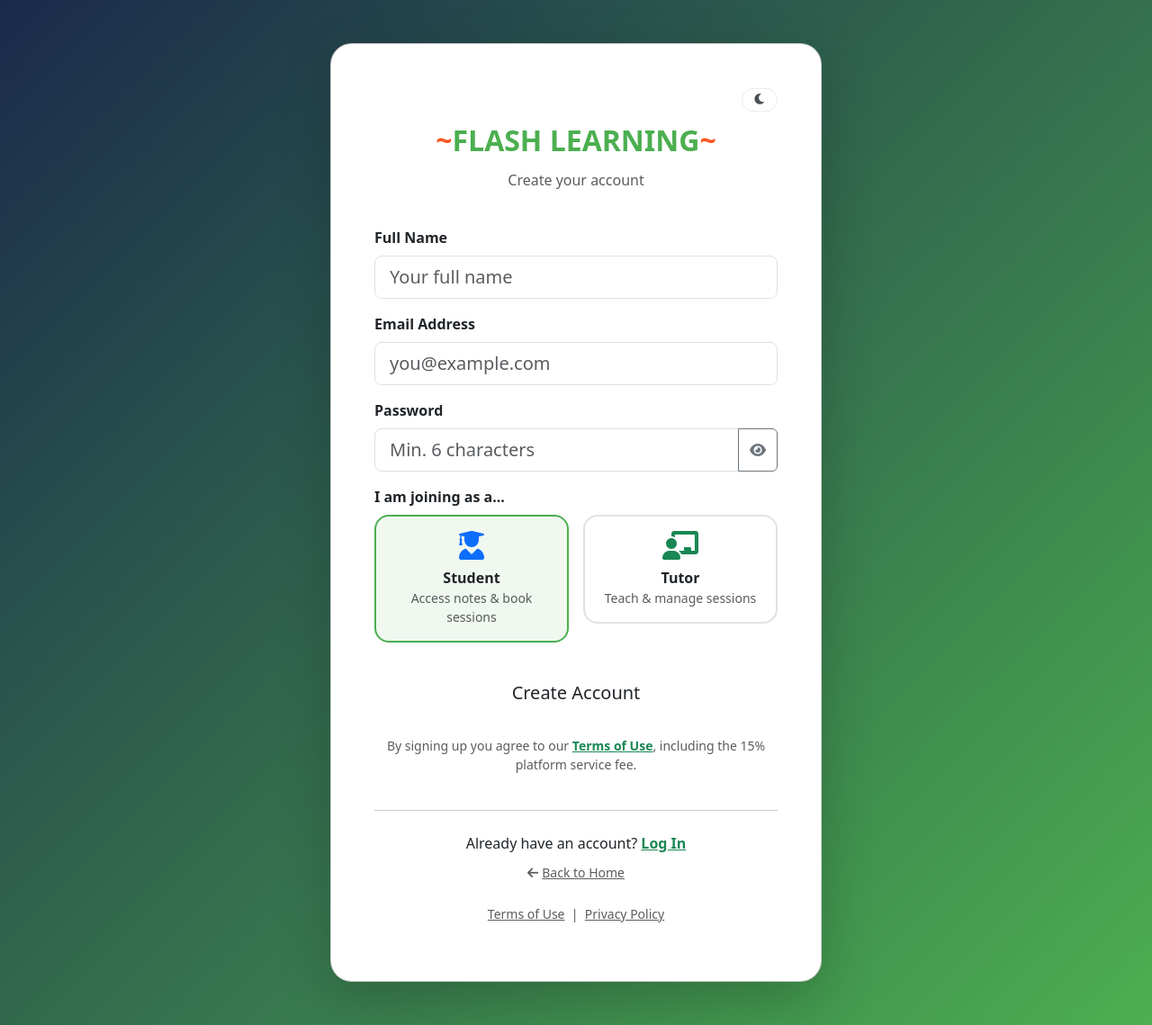
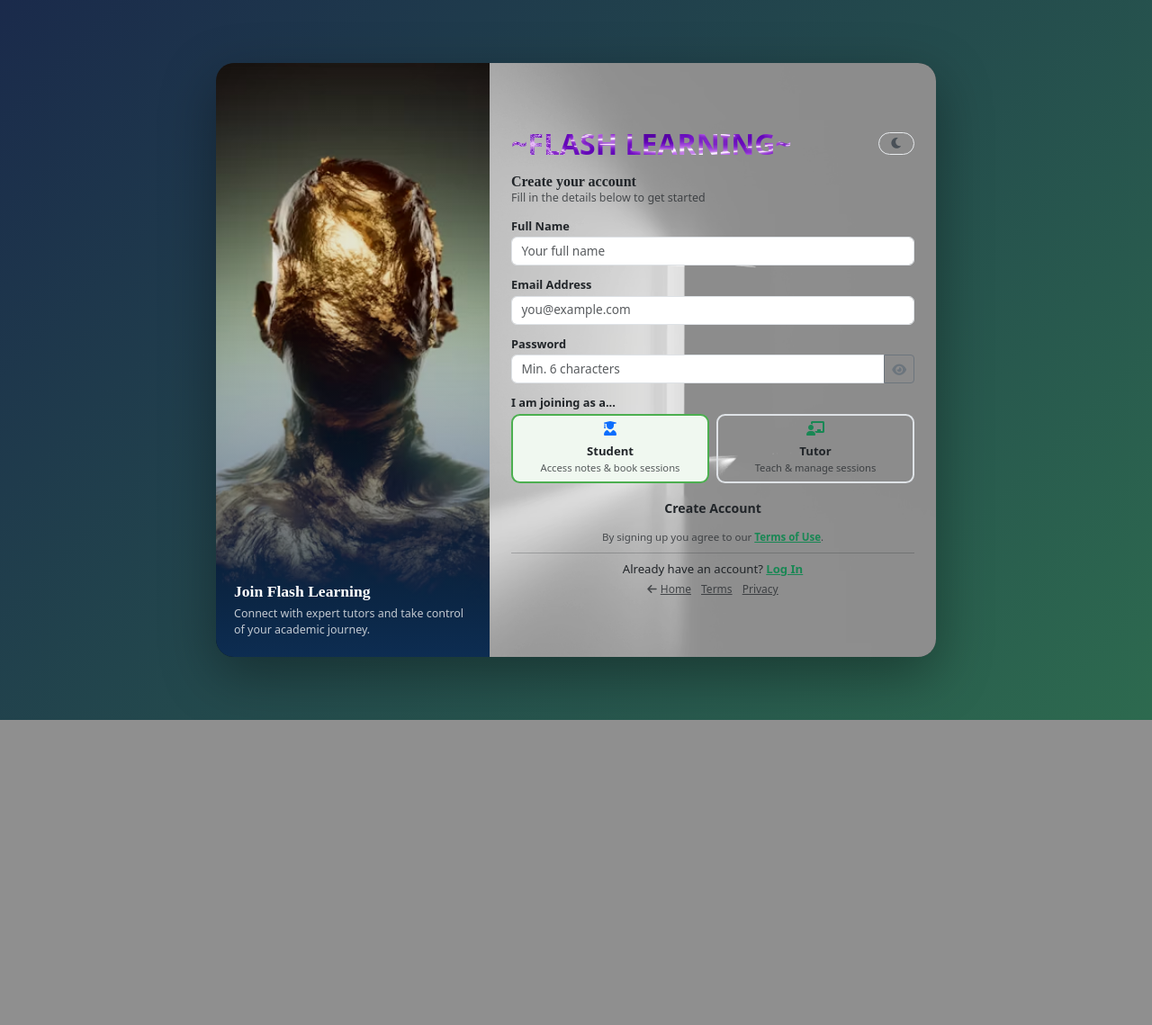
Before and after one commit to FLASH-TAIGA/BSC_Project, a PHP site: page /signup.html in a window 1280 px wide. Shown: the whole page at 90% size. After the commit the page ends 800 px from the top, so only its background shows below. Run offline with PHP 8.4, Linux system fonts and the light colour scheme.

Commit message:
new logs

```diff
--- a/dashboard-admin.html
+++ b/dashboard-admin.html
@@ -11,8 +11,8 @@
     <title>FL - Admin Dashboard</title>
     <style>
         .sidebar{min-height:100vh;background:#212529;width:250px;position:fixed;top:0;left:0;z-index:100;}
-        .sidebar .brand{color:#ffc107;font-size:1.3rem;font-weight:700;padding:1.5rem;border-bottom:1px solid rgba(255,255,255,0.1);}
-        .sidebar .brand span{color:#FF5722;}
+        .sidebar .brand{font-size:2rem;font-weight:700;padding:1.5rem;border-bottom:1px solid rgba(255,255,255,0.1);background:url('image/photo-1742869028491-7cc55dd8e213.avif') center/cover;background-clip:text;-webkit-background-clip:text;color:transparent;-webkit-text-fill-color:transparent;animation:animateLogo 10s linear infinite;}
+        @keyframes animateLogo{to{background-position:-200px;}}
         .sidebar .nav-link{color:rgba(255,255,255,0.75);padding:0.85rem 1.5rem;border-radius:0.5rem;margin:0.2rem 0.75rem;transition:all 0.2s;}
         .sidebar .nav-link:hover,.sidebar .nav-link.active{background:rgba(255,193,7,0.15);color:#ffc107;}
         .sidebar .nav-link i{width:20px;}
--- a/dashboard-student.html
+++ b/dashboard-student.html
@@ -9,8 +9,8 @@
     <title>FL - Student Dashboard</title>
     <style>
         .sidebar{min-height:100vh;background:#1a2a4b;width:250px;position:fixed;top:0;left:0;z-index:100;}
-        .sidebar .brand{color:#4CAF50;font-size:1.3rem;font-weight:700;padding:1.5rem;border-bottom:1px solid rgba(255,255,255,0.1);}
-        .sidebar .brand span{color:#FF5722;}
+        .sidebar .brand{font-size:1.7rem;font-weight:700;padding:1.5rem;border-bottom:1px solid rgba(255,255,255,0.1);background:url('image/photo-1742869028491-7cc55dd8e213.avif') center/cover;background-clip:text;-webkit-background-clip:text;color:transparent;-webkit-text-fill-color:transparent;animation:animateLogo 10s linear infinite;}
+        @keyframes animateLogo{to{background-position:-200px;}}
         .sidebar .nav-link{color:rgba(255,255,255,0.75);padding:0.85rem 1.5rem;border-radius:0.5rem;margin:0.2rem 0.75rem;transition:all 0.2s;}
         .sidebar .nav-link:hover,.sidebar .nav-link.active{background:rgba(76,175,80,0.2);color:#4CAF50;}
         .sidebar .nav-link i{width:20px;}
--- a/dashboard-tutor.html
+++ b/dashboard-tutor.html
@@ -8,9 +8,10 @@
     <link rel="stylesheet" href="libs/fontawesome/css/all.min.css">
     <title>FL - Tutor Dashboard</title>
     <style>
+
         .sidebar{min-height:100vh;background:#0f3460;width:250px;position:fixed;top:0;left:0;z-index:100;}
-        .sidebar .brand{color:#e94560;font-size:1.3rem;font-weight:700;padding:1.5rem;border-bottom:1px solid rgba(255,255,255,0.1);}
-        .sidebar .brand span{color:#4CAF50;}
+        .sidebar .brand{font-size:2rem;font-weight:700;padding:1.5rem;border-bottom:1px solid rgba(255,255,255,0.1);background:url('image/photo-1742869028491-7cc55dd8e213.avif') center/cover;background-clip:text;-webkit-background-clip:text;color:transparent;-webkit-text-fill-color:transparent;animation:animateLogo 10s linear infinite;}
+        @keyframes animateLogo{to{background-position:-200px;}}
         .sidebar .nav-link{color:rgba(255,255,255,0.75);padding:0.85rem 1.5rem;border-radius:0.5rem;margin:0.2rem 0.75rem;transition:all 0.2s;}
         .sidebar .nav-link:hover,.sidebar .nav-link.active{background:rgba(233,69,96,0.2);color:#e94560;}
         .sidebar .nav-link i{width:20px;}
--- a/flashlearn.sql
+++ b/flashlearn.sql
@@ -116,7 +116,7 @@ INSERT IGNORE INTO materials (title, subject, type, filename, uploaded_by) VALUE
 -- ============================================================
 INSERT IGNORE INTO users (id, name, email, password, role) VALUES
 (101, 'Dr. Amara Nkosi',      'amara.nkosi@flashlearn.edu',      '$2y$10$92IXUNpkjO0rOQ5byMi.Ye4oKoEa3Ro9llC/.og/at2.uheWG/igi', 'tutor'),
-(102, 'Prof. Jean-Paul Mbeki','jeanpaul.mbeki@flashlearn.edu',   '$2y$10$92IXUNpkjO0rOQ5byMi.Ye4oKoEa3Ro9llC/.og/at2.uheWG/igi', 'tutor'),
+(102, 'Prof. Jean-Paul Mbeki','how ',   '$2y$10$92IXUNpkjO0rOQ5byMi.Ye4oKoEa3Ro9llC/.og/at2.uheWG/igi', 'tutor'),
 (103, 'Dr. Fatima Ouedraogo', 'fatima.ouedraogo@flashlearn.edu', '$2y$10$92IXUNpkjO0rOQ5byMi.Ye4oKoEa3Ro9llC/.og/at2.uheWG/igi', 'tutor'),
 (104, 'Mr. Kwame Asante',     'kwame.asante@flashlearn.edu',     '$2y$10$92IXUNpkjO0rOQ5byMi.Ye4oKoEa3Ro9llC/.og/at2.uheWG/igi', 'tutor'),
 (105, 'Dr. Chioma Eze',       'chioma.eze@flashlearn.edu',       '$2y$10$92IXUNpkjO0rOQ5byMi.Ye4oKoEa3Ro9llC/.og/at2.uheWG/igi', 'tutor'),
--- a/index.html
+++ b/index.html
@@ -11,8 +11,8 @@
     <title>Flash Learning - Welcome</title>
     <style>
         .splash-wrapper { min-height: 100vh; background: linear-gradient(135deg, #1a2a4b 0%, #2d6a4f 100%); display: flex; flex-direction: column; align-items: center; justify-content: center; text-align: center; padding: 2rem; position: relative; }
-        .splash-logo { font-size: 3rem; font-weight: 700; color: #4CAF50; }
-        .splash-logo span { color: #FF5722; }
+        .splash-logo { font-size: 3rem; font-weight: 700; display: inline-block; background: url('image/photo-1742869028491-7cc55dd8e213.avif') center/cover; background-clip: text; -webkit-background-clip: text; color: transparent; -webkit-text-fill-color: transparent; animation: animateLogo 10s linear infinite; }
+        @keyframes animateLogo { to { background-position: -200px; } }
         .splash-tagline { color: rgba(255,255,255,0.8); font-size: 1.2rem; max-width: 500px; margin: 1rem auto 2rem; }
         .splash-img { width: 130px; height: 130px; border-radius: 50%; object-fit: cover; border: 4px solid #4CAF50; box-shadow: 0 0 30px rgba(76,175,80,0.4); margin-bottom: 1.5rem; }
         .splash-card { background: rgba(255,255,255,0.08); border: 1px solid rgba(255,255,255,0.15); border-radius: 1.5rem; padding: 2rem 2.5rem; backdrop-filter: blur(10px); }
--- a/proj.css
+++ b/proj.css
@@ -529,3 +529,18 @@ body {
         text-align: center;
     }
 }
+
+/* ── Animated Logo ─────────────────────────────────────── */
+.moodle-logo {
+    background: url('image/photo-1742869028491-7cc55dd8e213.avif') center/cover;
+    background-clip: text;
+    -webkit-background-clip: text;
+    color: transparent !important;
+    -webkit-text-fill-color: transparent !important;
+    animation: animateLogo 10s linear infinite;
+    font-weight: 700;
+    text-decoration: none;
+}
+@keyframes animateLogo {
+    to { background-position: -200px; }
+}
--- a/signup.html
+++ b/signup.html
@@ -10,76 +10,132 @@
     <link rel="stylesheet" href="libs/fontawesome/css/all.min.css">
     <title>FL - Sign Up</title>
     <style>
-        .auth-wrapper { min-height: 100vh; background: linear-gradient(135deg, #1a2a4b 0%, #4CAF50 100%); display: flex; align-items: center; }
-        .auth-card { border-radius: 1.5rem; box-shadow: 0 20px 60px rgba(0,0,0,0.2); }
-        .auth-logo { font-size: 2rem; font-weight: 700; color: #4CAF50; }
-        .auth-logo span { color: #FF5722; }
-        .role-card { border: 2px solid #dee2e6; border-radius: 1rem; padding: 1rem; cursor: pointer; transition: all 0.2s; }
-        .role-card:hover, .role-card.selected { border-color: #4CAF50; background: #f0f8f0; }
-        .role-card input { display: none; }
+        html, body { height: 100%; overflow: hidden; margin: 0; padding: 0; }
+        body {
+            background: linear-gradient(135deg, #1a2a4b 0%, #2d6a4f 100%);
+            display: flex; align-items: center; justify-content: center;
+            padding: 0.75rem;
+        }
+        .auth-box {
+            display: flex; width: 100%; max-width: 800px;
+            height: calc(100vh - 1.5rem); max-height: 660px;
+            border-radius: 1.25rem; overflow: hidden;
+            box-shadow: 0 20px 60px rgba(0,0,0,0.35);
+        }
+        .auth-img {
+            width: 38%; flex-shrink: 0; position: relative; overflow: hidden;
+        }
+        .auth-img img {
+            width: 100%; height: 100%; object-fit: cover;
+            object-position: center top; display: block;
+        }
+        .auth-img-overlay {
+            position: absolute; inset: 0;
+            background: linear-gradient(to top, rgba(15,52,96,0.85) 0%, rgba(0,0,0,0.1) 60%);
+            display: flex; flex-direction: column; justify-content: flex-end; padding: 1.25rem;
+        }
+        .auth-img-overlay h3 { color:#fff; font-size:1.1rem; font-weight:700; margin-bottom:0.25rem; }
+        .auth-img-overlay p  { color:rgba(255,255,255,0.75); font-size:0.78rem; margin:0; }
+        .auth-form {
+            flex: 1;
+            background: url('image/premium_photo-1776144962182-bc960dd1a1ab.avif') center/cover no-repeat;
+            padding: 1.25rem 1.5rem;
+            display: flex; flex-direction: column; justify-content: center;
+            overflow: hidden; position: relative;
+        }
+        .auth-form::before {
+            content: ''; position: absolute; inset: 0;
+            background: rgba(255,255,255,0.55);
+        }
+        .auth-form > * { position: relative; z-index: 1; }
+        .auth-logo {
+            font-size: 2rem; font-weight: 700; text-decoration: none; display: inline-block;
+            background: url('image/photo-1742869028491-7cc55dd8e213.avif') center/cover;
+            background-clip: text; -webkit-background-clip: text;
+            color: transparent; -webkit-text-fill-color: transparent;
+            animation: animateLogo 10s linear infinite;
+        }
+        @keyframes animateLogo { to { background-position: -200px; } }
+        .role-card {
+            border: 2px solid #dee2e6; border-radius: 0.6rem;
+            padding: 0.4rem 0.3rem; cursor: pointer; transition: all 0.2s; text-align: center;
+        }
+        .role-card:hover, .role-card.selected { border-color:#4CAF50; background:#f0f8f0; }
+        .form-control { padding: 0.3rem 0.65rem; font-size: 0.85rem; }
+        .form-label { margin-bottom: 0.15rem; font-size: 0.8rem; }
+        .btn { font-size: 0.88rem; }
+        @media (max-width: 640px) {
+            html, body { overflow: auto; height: auto; }
+            .auth-img { display: none; }
+            .auth-box { max-width: 420px; height: auto; max-height: none; }
+        }
     </style>
 </head>
 <body>
-<div class="auth-wrapper">
-    <div class="container py-5">
-        <div class="row justify-content-center">
-            <div class="col-md-6">
-                <div class="auth-card card p-4 p-md-5">
-                    <div class="text-end mb-2"><button class="theme-toggle" onclick="toggleTheme()" title="Toggle dark/light mode"><i class="fas fa-moon icon-moon"></i><i class="fas fa-sun icon-sun"></i></button></div>
-                    <div class="text-center mb-4">
-                        <a href="index.html" class="auth-logo text-decoration-none"><span>~</span>FLASH LEARNING<span>~</span></a>
-                        <p class="text-muted mt-2">Create your account</p>
+<div class="auth-box">
+    <div class="auth-img">
+        <img src="image/face2.avif" alt="Flash Learning">
+        <div class="auth-img-overlay">
+            <h3>Join Flash Learning</h3>
+            <p>Connect with expert tutors and take control of your academic journey.</p>
         </div>
-                    <div id="signupError" class="alert alert-danger d-none"></div>
+    </div>
+    <div class="auth-form">
+        <div class="d-flex justify-content-between align-items-center mb-2">
+            <a href="index.html" class="auth-logo"><span>~</span>FLASH LEARNING<span>~</span></a>
+            <button class="theme-toggle" onclick="toggleTheme()" title="Toggle theme"><i class="fas fa-moon icon-moon"></i><i class="fas fa-sun icon-sun"></i></button>
+        </div>
+        <h6 class="fw-bold mb-0">Create your account</h6>
+        <p class="text-muted mb-2" style="font-size:0.78rem;">Fill in the details below to get started</p>
+        <div id="signupError" class="alert alert-danger d-none py-1 mb-2" style="font-size:0.82rem;"></div>
         <form id="signupForm">
-                        <div class="mb-3">
+            <div class="mb-2">
                 <label class="form-label fw-semibold">Full Name</label>
-                            <input type="text" id="signupName" class="form-control form-control-lg" placeholder="Your full name" required>
+                <input type="text" id="signupName" class="form-control" placeholder="Your full name" required>
             </div>
-                        <div class="mb-3">
+            <div class="mb-2">
                 <label class="form-label fw-semibold">Email Address</label>
-                            <input type="email" id="signupEmail" class="form-control form-control-lg" placeholder="you@example.com" required>
+                <input type="email" id="signupEmail" class="form-control" placeholder="you@example.com" required>
             </div>
-                        <div class="mb-3">
+            <div class="mb-2">
                 <label class="form-label fw-semibold">Password</label>
                 <div class="input-group">
-                                <input type="password" id="signupPassword" class="form-control form-control-lg" placeholder="Min. 6 characters" required minlength="6">
-                                <button class="btn btn-outline-secondary" type="button" onclick="togglePwd('signupPassword')"><i class="fas fa-eye"></i></button>
+                    <input type="password" id="signupPassword" class="form-control" placeholder="Min. 6 characters" required minlength="6">
+                    <button class="btn btn-outline-secondary btn-sm" type="button" onclick="togglePwd('signupPassword')"><i class="fas fa-eye"></i></button>
                 </div>
             </div>
-                        <div class="mb-4">
+            <div class="mb-2">
                 <label class="form-label fw-semibold">I am joining as a...</label>
-                            <div class="row g-3">
+                <div class="row g-2">
                     <div class="col-6">
-                                    <label class="role-card d-block text-center" id="roleStudent" onclick="selectRole('student')">
-                                        <i class="fas fa-user-graduate fa-2x text-primary mb-2 d-block"></i>
-                                        <strong>Student</strong>
-                                        <p class="small text-muted mb-0">Access notes & book sessions</p>
+                        <label class="role-card d-block" id="roleStudent" onclick="selectRole('student')">
+                            <i class="fas fa-user-graduate text-primary d-block mb-1"></i>
+                            <strong style="font-size:0.82rem;">Student</strong>
+                            <p class="text-muted mb-0" style="font-size:0.7rem;">Access notes &amp; book sessions</p>
                         </label>
                     </div>
                     <div class="col-6">
-                                    <label class="role-card d-block text-center" id="roleTutor" onclick="selectRole('tutor')">
-                                        <i class="fas fa-chalkboard-teacher fa-2x text-success mb-2 d-block"></i>
-                                        <strong>Tutor</strong>
-                                        <p class="small text-muted mb-0">Teach & manage sessions</p>
+                        <label class="role-card d-block" id="roleTutor" onclick="selectRole('tutor')">
+                            <i class="fas fa-chalkboard-teacher text-success d-block mb-1"></i>
+                            <strong style="font-size:0.82rem;">Tutor</strong>
+                            <p class="text-muted mb-0" style="font-size:0.7rem;">Teach &amp; manage sessions</p>
                         </label>
                     </div>
                 </div>
                 <input type="hidden" id="selectedRole" value="student">
             </div>
-                        <button type="submit" class="btn moodle-btn-primary w-100 py-3 fs-5">Create Account</button>
-                        <p class="text-center text-muted small mt-3">By signing up you agree to our <a href="terms.html" target="_blank" class="text-success fw-semibold">Terms of Use</a>, including the 15% platform service fee.</p>
+            <button type="submit" class="btn moodle-btn-primary w-100 py-2 fw-semibold">Create Account</button>
+            <p class="text-center text-muted mt-1 mb-0" style="font-size:0.72rem;">
+                By signing up you agree to our <a href="terms.html" target="_blank" class="text-success fw-semibold">Terms of Use</a>.
+            </p>
         </form>
-                    <hr class="my-4">
-                    <p class="text-center mb-0">Already have an account? <a href="login.html" class="text-success fw-semibold">Log In</a></p>
-                    <p class="text-center mt-2"><a href="index.html" class="text-muted small"><i class="fas fa-arrow-left me-1"></i>Back to Home</a></p>
-                    <p class="text-center mt-2 small text-muted">
-                        <a href="terms.html" target="_blank" class="text-muted">Terms of Use</a> &nbsp;|&nbsp;
-                        <a href="privacy.html" target="_blank" class="text-muted">Privacy Policy</a>
+        <hr class="my-2">
+        <p class="text-center mb-1" style="font-size:0.82rem;">Already have an account? <a href="login.html" class="text-success fw-semibold">Log In</a></p>
+        <p class="text-center mb-0" style="font-size:0.75rem;">
+            <a href="index.html" class="text-muted me-2"><i class="fas fa-arrow-left me-1"></i>Home</a>
+            <a href="terms.html" target="_blank" class="text-muted me-2">Terms</a>
+            <a href="privacy.html" target="_blank" class="text-muted">Privacy</a>
         </p>
-                </div>
-            </div>
-        </div>
     </div>
 </div>
 <script src="libs/bootstrap/js/bootstrap.bundle.min.js"></script>
@@ -87,28 +143,24 @@
 <script>
     const existing = getCurrentUser();
     if (existing) redirectToDashboard(existing.role);
-
-    // Default selection
     selectRole('student');
-
     function selectRole(role) {
         document.getElementById('selectedRole').value = role;
         document.getElementById('roleStudent').classList.toggle('selected', role === 'student');
         document.getElementById('roleTutor').classList.toggle('selected', role === 'tutor');
     }
-
     function togglePwd(id) {
         const el = document.getElementById(id);
         el.type = el.type === 'password' ? 'text' : 'password';
     }
-
     document.getElementById('signupForm').addEventListener('submit', function(e) {
         e.preventDefault();
-        const name = document.getElementById('signupName').value.trim();
-        const email = document.getElementById('signupEmail').value.trim();
-        const password = document.getElementById('signupPassword').value;
-        const role = document.getElementById('selectedRole').value;
-        handleSignup(name, email, password, role);
+        handleSignup(
+            document.getElementById('signupName').value.trim(),
+            document.getElementById('signupEmail').value.trim(),
+            document.getElementById('signupPassword').value,
+            document.getElementById('selectedRole').value
+        );
     });
 </script>
 </body>
```
Also changed, not shown: login.html (+122 -32 lines), image/face.avif (added), image/face2.avif (added), image/photo-1742869028491-7cc55dd8e213.avif (added), image/photo-1775531994622-9c7ec9f017c9.avif (added), image/premium_photo-1776144962182-bc960dd1a1ab.avif (added). Lines whose indentation alone changed are shown as unchanged.
